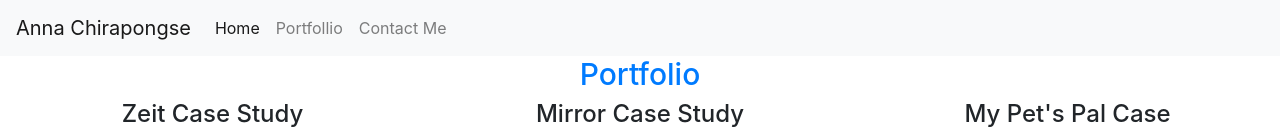
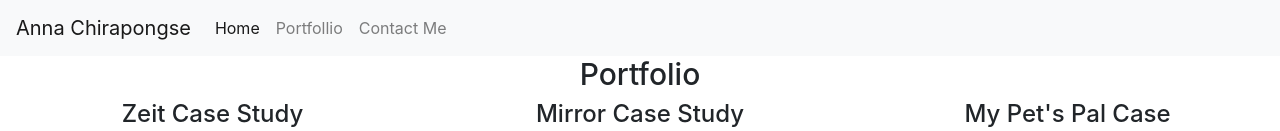
Before and after one commit to AnnaChira/Portfolio, a plain HTML site: page index.html in a window 1280 px wide. Shown: the top 131 px of the page. Drawn offline with nearby package versions, Linux system fonts and the light colour scheme.

Commit message:
Updates with the link and readme

```diff
--- a/index.html
+++ b/index.html
@@ -28,7 +28,7 @@
         </div>
       </nav>
 
-      <a href= "https://annachira.github.io/Portfolio/"><h1>Portfolio</h1></a>
+    <h1>Portfolio</h1></a>
 
       <div class="container">
         <div class="row">
```
Also changed, not shown: 1 other file.
